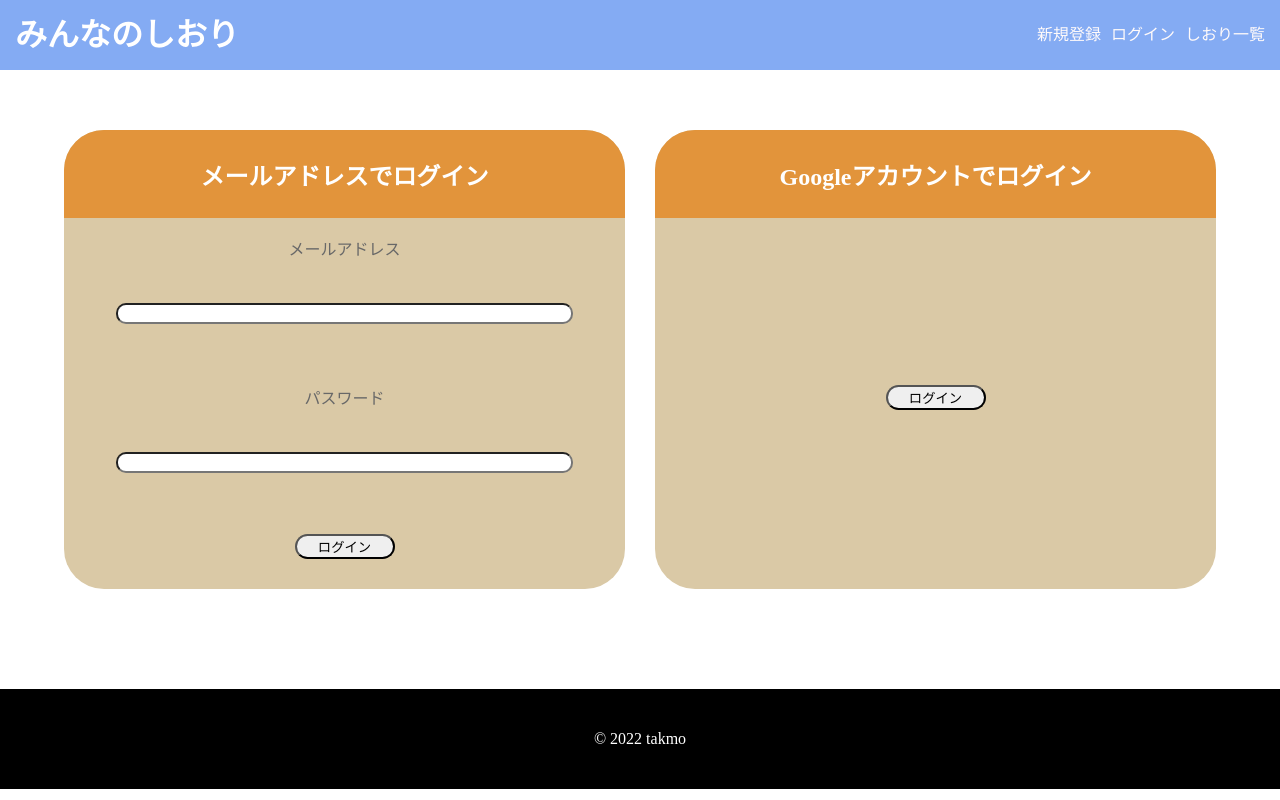
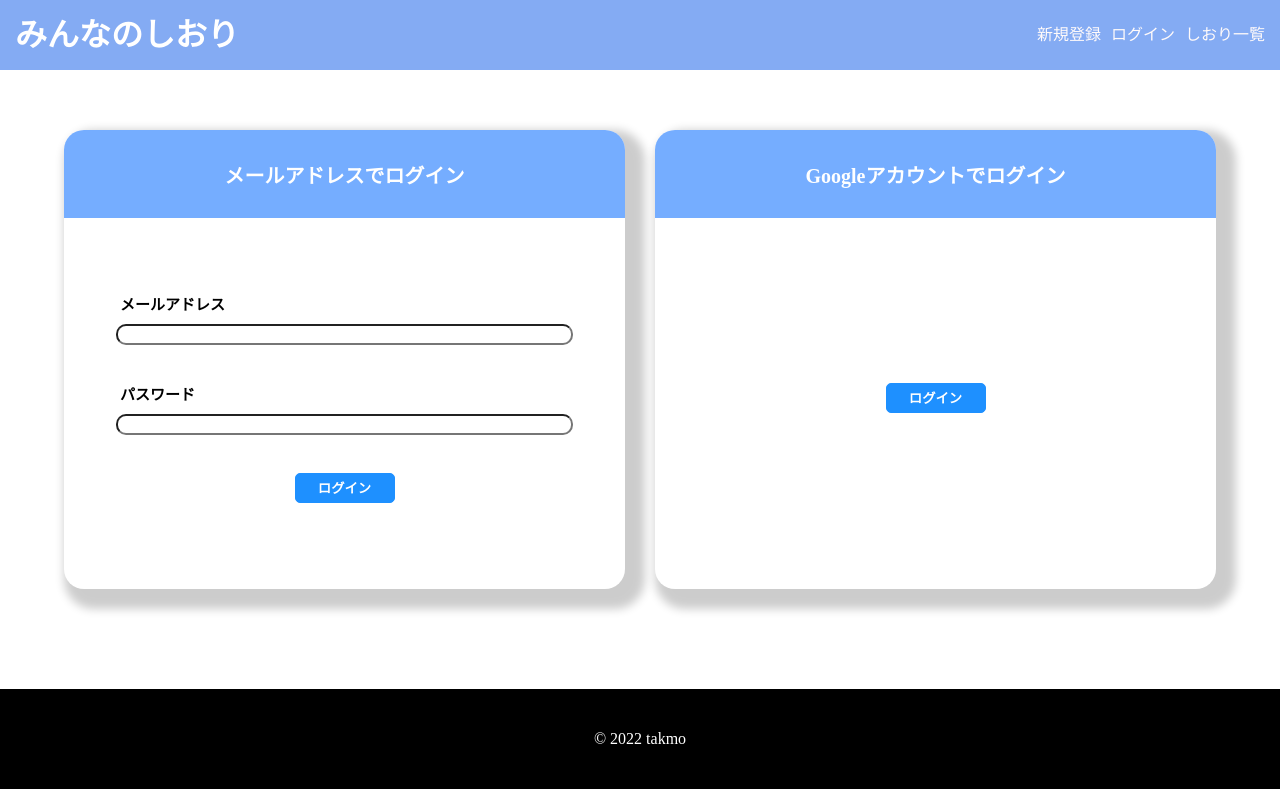
Before and after one commit to ken-takmo/travel-brochure, a React (Create React App) app: page /signin in a window 1280 px wide. Built offline with nearby package versions, Linux system fonts and the light colour scheme; no server answers; the HTML template or start-up script is replaced by a standard one.

Commit message:
スタイルの変更

```diff
--- a/public/App.css
+++ b/public/App.css
@@ -290,6 +290,7 @@ main {
 .good {
   display: flex;
   justify-content: space-around;
+  align-items: center;
 }
 .good-button {
   height: 40px;
@@ -479,32 +480,35 @@ main {
   width: 90%;
 }
 .email-signin {
-  background-color: #dac9a6;
-  border-radius: 40px 40px;
+  background-color: #fff;
+  border-radius: 20px 20px;
   flex: 1;
   display: flex;
   flex-direction: column;
   text-align: center;
+  box-shadow: 10px 10px 10px 10px rgba(0, 0, 0, 0.2);
 }
 
 .google-signin {
-  background-color: #dac9a6;
-  border-radius: 40px 40px;
+  background-color: #fff;
+  border-radius: 20px 20px;
   flex: 1;
   display: flex;
   flex-direction: column;
   text-align: center;
   margin-left: 30px;
+  box-shadow: 10px 10px 10px 10px rgba(0, 0, 0, 0.2);
 }
 
 .signin h2 {
   margin: 0;
-  background-color: #e2943b;
+  background-color: #5fa0ffdb;
+  font-size: 20px;
   flex: 2;
   display: flex;
   align-items: center;
   justify-content: center;
-  border-radius: 40px 40px 0 0;
+  border-radius: 20px 20px 0 0;
   color: #fff;
 }
 .signin-form {
@@ -514,19 +518,41 @@ main {
   justify-content: center;
 }
 
+.signin-form label {
+  color: black;
+  font-size: 15px;
+  font-weight: 600;
+  width: 80%;
+  text-align: left;
+  margin: 0 auto;
+}
+.signin-form input {
+  margin: 10px auto 20px;
+}
+
+.signin-form button {
+  background-color: dodgerblue;
+  border: dodgerblue 1px solid;
+  color: #fff;
+  border-radius: 5px;
+  font-weight: 600;
+  height: 30px;
+  width: 100px;
+}
 /* signup */
 .signup {
-  background-color: #dac9a6;
+  background-color: #ffffff;
   width: 90%;
   border-radius: 40px;
   display: flex;
   flex-direction: column;
+  box-shadow: 10px 10px 10px 10px rgba(0, 0, 0, 0.2);
 }
 .signup h1 {
   color: #f4f5f7;
   font-family: "Tsukushi B Round Gothic";
   flex: 2;
-  background-color: #e2943b;
+  background-color: #ff5353;
   border-radius: 40px 40px 0 0;
   margin: 0;
   display: flex;
@@ -539,6 +565,17 @@ main {
   flex-direction: column;
   justify-content: center;
   align-items: center;
+}
+.signup-form label {
+  color: black;
+  font-size: 15px;
+  font-weight: 600;
+  width: 80%;
+  text-align: left;
+  margin: 0 auto;
+}
+.signup-form input {
+  margin: 10px auto 20px;
 }
 
 /* mypage */
```
